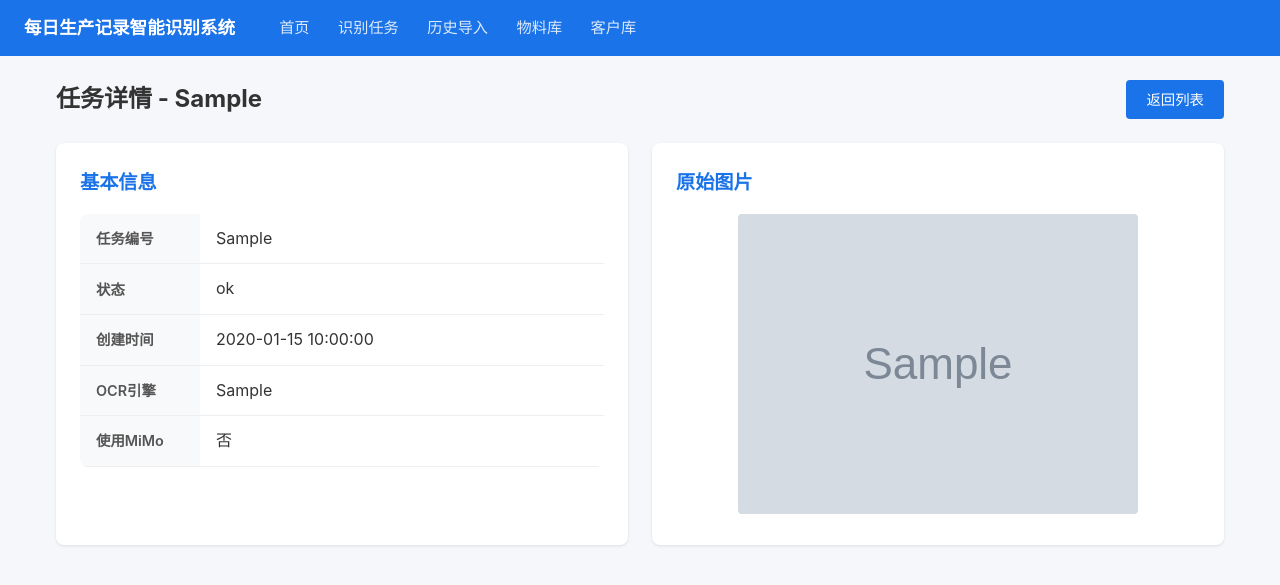
After one commit to liumingyang-maker/daily-record-ocr, a FastAPI app: template app/interfaces/templates/job_detail.html in a window 1280 px wide. The commit adds this page. Shown: the top 585 px of the page. Run offline with FastAPI, Linux system fonts and the light colour scheme; the template is opened without the code that fills it: most values are stand-ins (such as "Sample title", 1, 10 or a date in 2020); grey boxes marked "Sample" are stand-in pictures.

Commit message:
feat: add job detail page with route and template
- Create job_detail.html template extending base.html
- Add GET /jobs/{job_id} route in web_routes.py
- Include basic info table and original image display
- Add CSS for detail grid layout (2-column)
- Handle 404 when job not found

All 9 tests pass.

```diff
--- a/app/interfaces/static/app.css
+++ b/app/interfaces/static/app.css
@@ -34,3 +34,18 @@ th { background: #f8f9fa; font-weight: 600; font-size: 0.9rem; color: #555; }
 .status-confirmed { color: #0d904f; }
 .status-failed { color: #d93025; }
 .status-pending { color: #999; }
+
+/* Page header */
+.page-header { display: flex; align-items: center; justify-content: space-between; margin-bottom: 1.5rem; }
+.page-header h1 { font-size: 1.5rem; color: #333; }
+
+/* Detail grid */
+.detail-grid { display: grid; grid-template-columns: 1fr 1fr; gap: 1.5rem; }
+.detail-left, .detail-right { background: #fff; border-radius: 8px; padding: 1.5rem; box-shadow: 0 1px 3px rgba(0,0,0,0.1); }
+.detail-left h2, .detail-right h2 { font-size: 1.2rem; color: #1a73e8; margin-bottom: 1rem; }
+.detail-left table { box-shadow: none; }
+.detail-left th { width: 120px; }
+.error-message { color: #d93025; }
+.image-container { text-align: center; }
+.preview-image { max-width: 100%; max-height: 500px; border-radius: 4px; }
+.no-image { color: #999; text-align: center; padding: 2rem; }
--- /dev/null
+++ b/app/interfaces/templates/job_detail.html
@@ -0,0 +1,53 @@
+{% extends "base.html" %}
+
+{% block content %}
+<div class="page-header">
+    <h1>任务详情 - {{ job.job_no }}</h1>
+    <a href="/jobs" class="btn">返回列表</a>
+</div>
+
+<div class="detail-grid">
+    <div class="detail-left">
+        <h2>基本信息</h2>
+        <table>
+            <tr>
+                <th>任务编号</th>
+                <td>{{ job.job_no }}</td>
+            </tr>
+            <tr>
+                <th>状态</th>
+                <td><span class="status status-{{ job.status|lower }}">{{ job.status }}</span></td>
+            </tr>
+            <tr>
+                <th>创建时间</th>
+                <td>{{ job.created_at.strftime('%Y-%m-%d %H:%M:%S') if job.created_at else '-' }}</td>
+            </tr>
+            <tr>
+                <th>OCR引擎</th>
+                <td>{{ job.ocr_engine or '-' }}</td>
+            </tr>
+            <tr>
+                <th>使用MiMo</th>
+                <td>{{ '是' if job.mimo_used else '否' }}</td>
+            </tr>
+            {% if job.error_message %}
+            <tr>
+                <th>错误信息</th>
+                <td class="error-message">{{ job.error_message }}</td>
+            </tr>
+            {% endif %}
+        </table>
+    </div>
+
+    <div class="detail-right">
+        <h2>原始图片</h2>
+        {% if job.source_image_path %}
+        <div class="image-container">
+            <img src="/uploads/{{ job.source_image_path }}" alt="原始图片" class="preview-image">
+        </div>
+        {% else %}
+        <p class="no-image">暂无图片</p>
+        {% endif %}
+    </div>
+</div>
+{% endblock %}
```
Also changed, not shown: app/interfaces/web_routes.py (+10 -2 lines).
